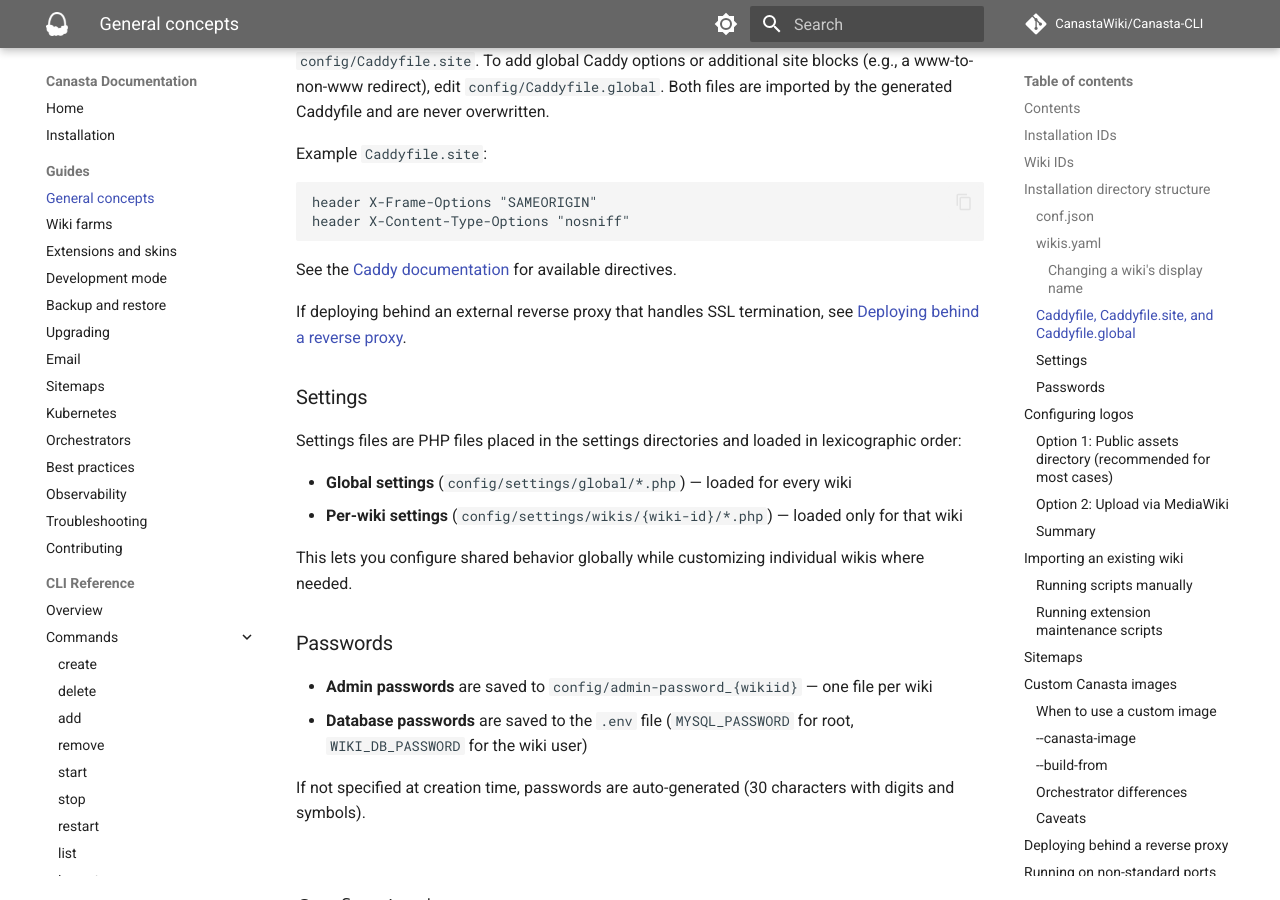
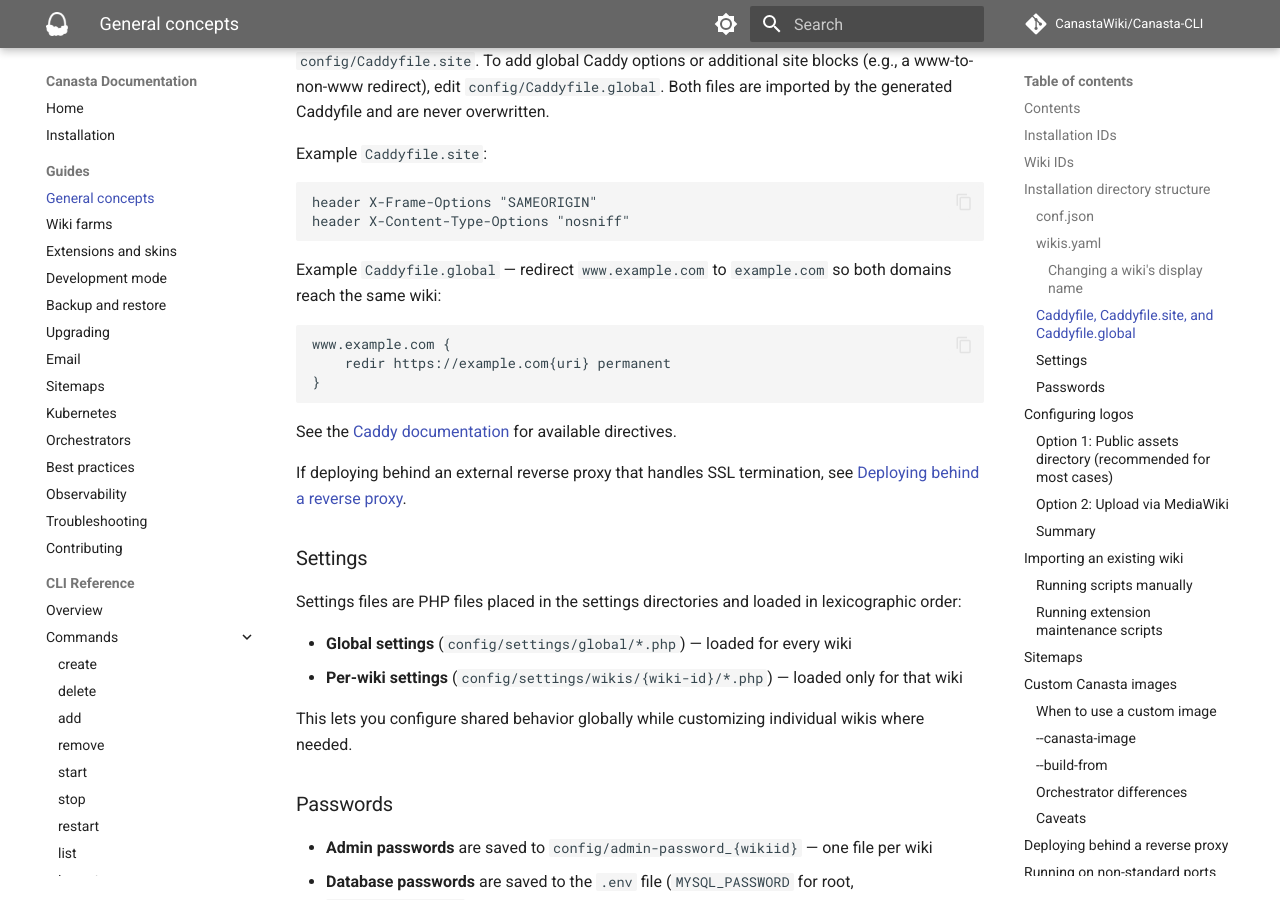
Before and after one commit to CanastaWiki/Canasta-CLI, an MkDocs documentation site: the page built from docs/guide/general-concepts.md, in a window 1280 px wide and 900 px high, scrolled down 4072 px. Built offline with MkDocs 1.6.1 and Material for MkDocs 9.7.7, drawn with Linux system fonts in a browser that asks for light colours; comment, search, counter and statistics services are not loaded.

Commit message:
Add Caddyfile.global example for www-to-non-www redirect
Closes #475

````diff
--- a/docs/guide/general-concepts.md
+++ b/docs/guide/general-concepts.md
@@ -168,6 +168,14 @@
 ```
 header X-Frame-Options "SAMEORIGIN"
 header X-Content-Type-Options "nosniff"
+```
+
+Example `Caddyfile.global` — redirect `www.example.com` to `example.com` so both domains reach the same wiki:
+
+```
+www.example.com {
+    redir https://example.com{uri} permanent
+}
 ```
 
 See the [Caddy documentation](https://caddyserver.com/docs/caddyfile/directives) for available directives.
````
